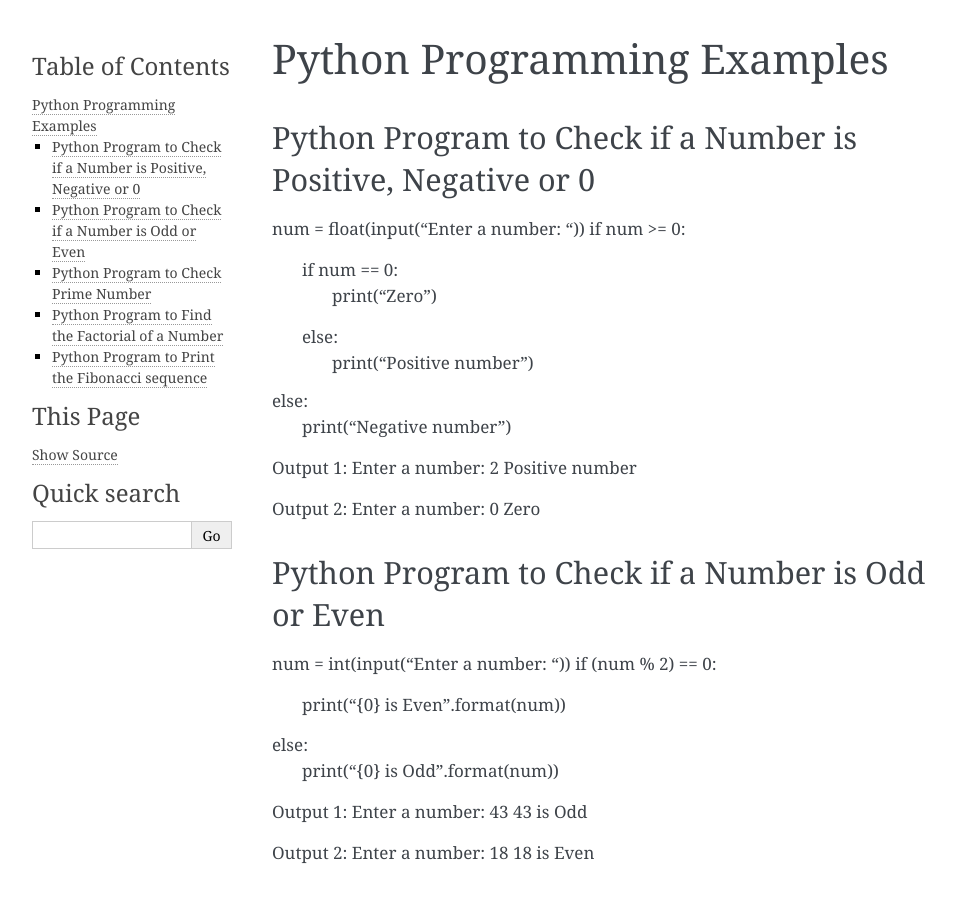
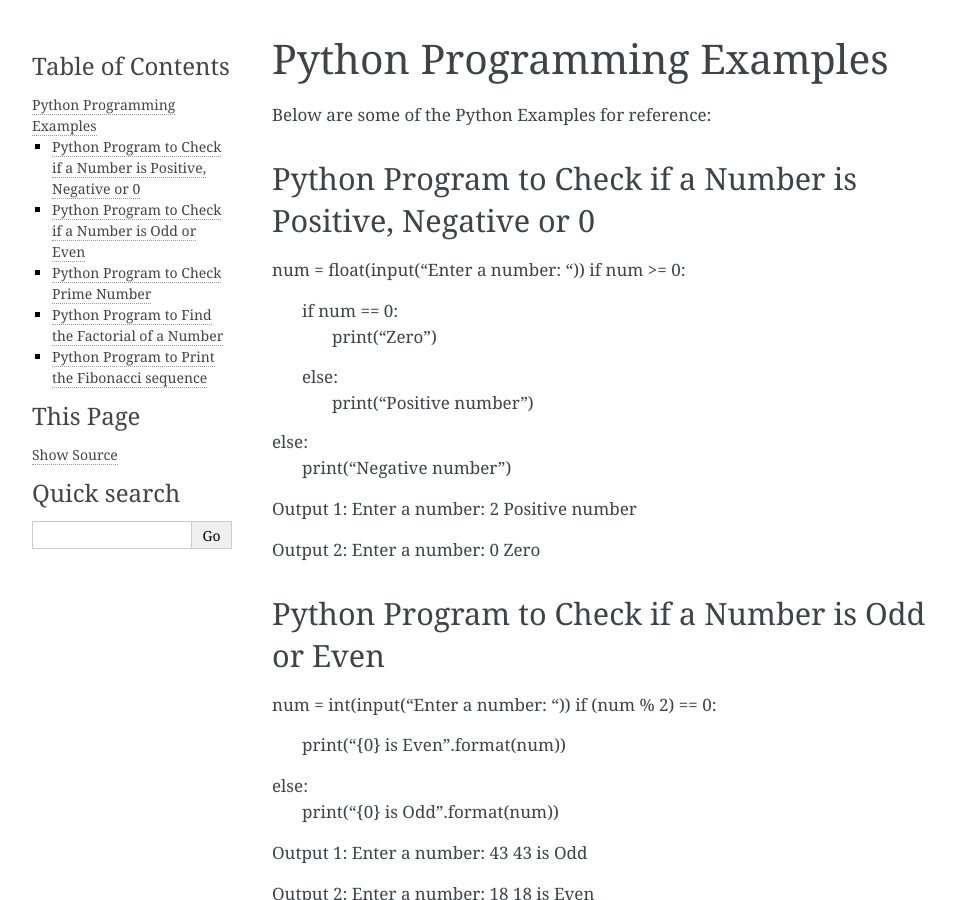
Before and after one commit to sdeshpa1/MODIS_Aggregation, a Sphinx documentation site: the page built from docs/source/PythonExamples.rst, in a window 1280 px wide and 900 px high. Shown: the whole window, without its empty margins (148-1104 px from the left). Built offline with Sphinx 7.4.7, drawn with Linux system fonts in a browser that asks for light colours.

Commit message:
chnaged index.rst

```diff
--- a/docs/source/PythonExamples.rst
+++ b/docs/source/PythonExamples.rst
@@ -1,5 +1,6 @@
 Python Programming Examples
 ================================
+Below are some of the Python Examples for reference:
 
 Python Program to Check if a Number is Positive, Negative or 0
 ---------------------------------------------------------------
```
